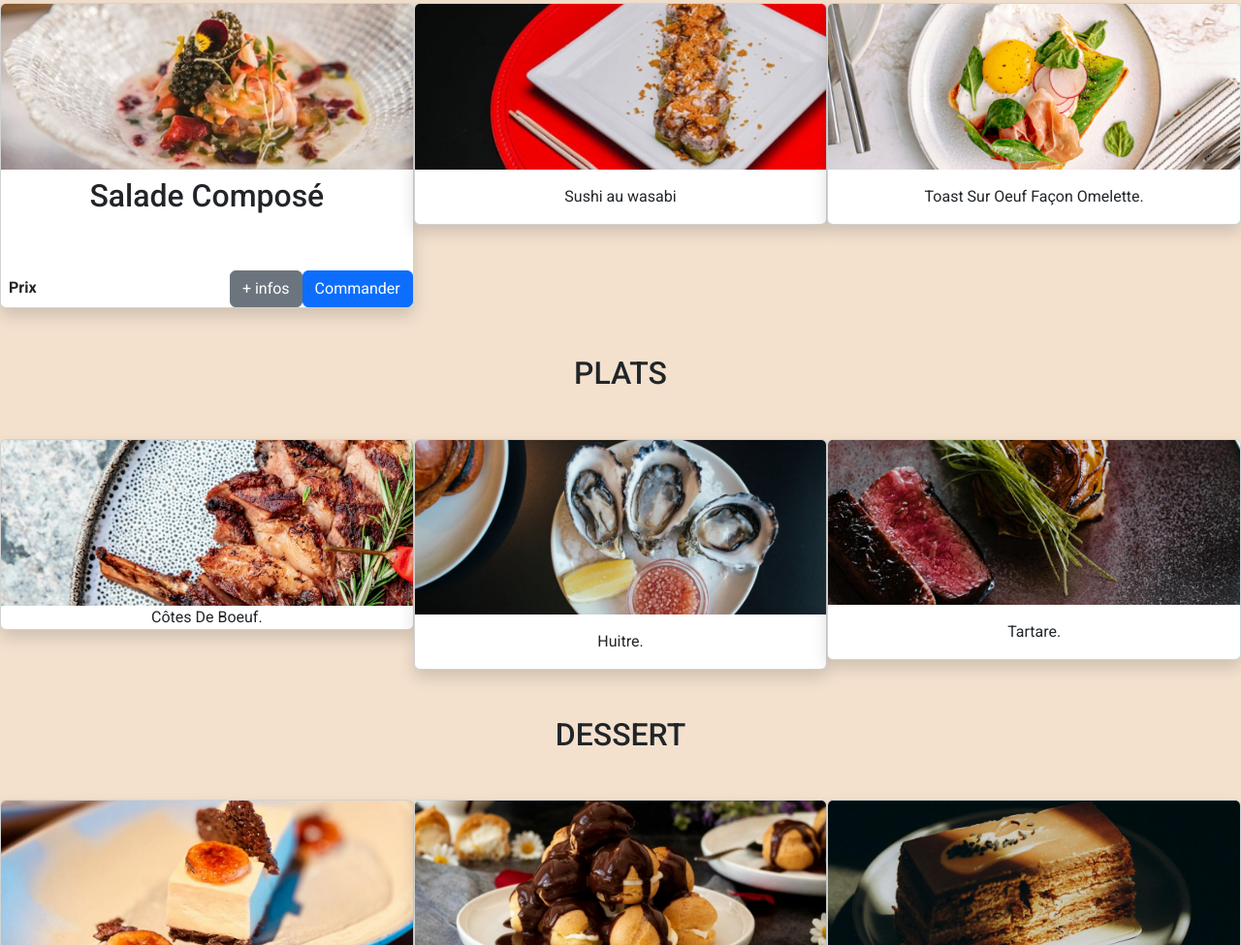
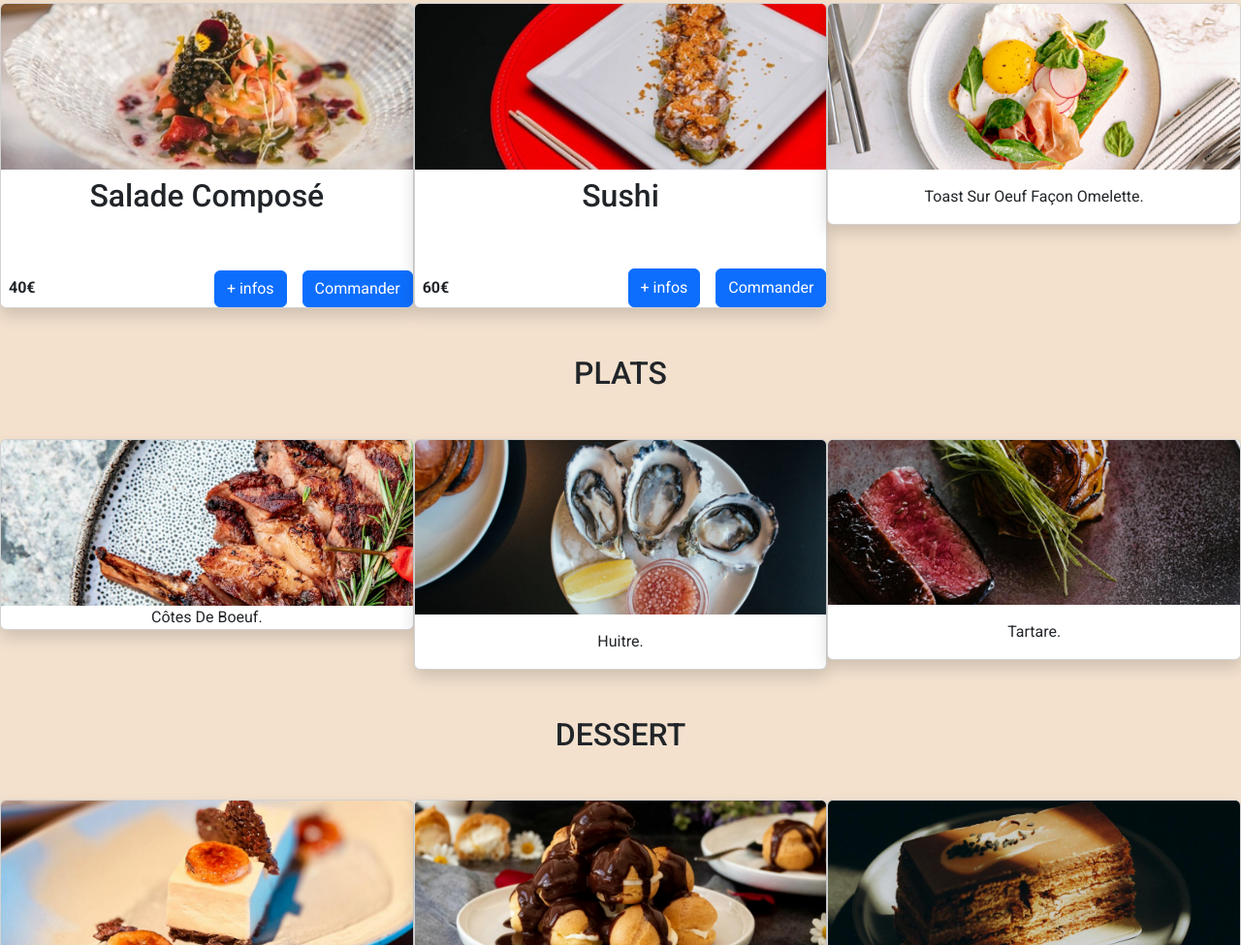
Before and after one commit to ichdev-art/gastrotimereal, a website: page index.html in a window 1280 px wide. Shown: the part 863-1838 px from the top of the page at 97% size. Drawn offline with nearby package versions, Linux system fonts and the light colour scheme.

Commit message:
mon avancer en tant que developpeur web

```diff
--- a/css/style.css
+++ b/css/style.css
@@ -88,3 +88,7 @@ body {
     left: 38%;
     opacity: 80%;
 }
+.d-flex {
+    flex-direction: row;
+    flex-wrap: nowrap;
+}
--- a/index.html
+++ b/index.html
@@ -34,11 +34,13 @@
                 <div class="carousel-item millefeuille">
                 </div>
             </div>
-            <button class="carousel-control-prev" type="button" data-bs-target="#carouselExampleAutoplaying" data-bs-slide="prev">
+            <button class="carousel-control-prev" type="button" data-bs-target="#carouselExampleAutoplaying"
+                data-bs-slide="prev">
                 <span class="carousel-control-prev-icon" aria-hidden="carousel"></span>
                 <span class="visually-hidden">Previous</span>
             </button>
-            <button class="carousel-control-next" type="button" data-bs-target="#carouselExampleAutoplaying" data-bs-slide="next">
+            <button class="carousel-control-next" type="button" data-bs-target="#carouselExampleAutoplaying"
+                data-bs-slide="next">
                 <span class="carousel-control-next-icon" aria-hidden="carousel"></span>
                 <span class="visually-hidden">Next</span>
             </button>
@@ -61,8 +63,10 @@
             <div class="card-first">
                 <h2 class="text-center text-capitalize m-2">Salade composé</h2>
                 <div class="price d-flex align-items-end pt-5">
-                    <div class="p-2 flex-grow-1 fw-bold">Prix</div>
-                    <button type="button" class="btn btn-secondary" data-bs-container="body" data-bs-toggle="popover" data-bs-placement="top" data-bs-content="Top popover">
+                    <div class="p-2 flex-grow-1 fw-bold">40€</div>
+                    <button type="button" class="btn btn-primary me-3" data-bs-toggle="popover" data-bs-placement="right"
+                        data-bs-custom-class="custom-popover" data-bs-title="Salade Composé"
+                        data-bs-content="Salade, radis, crevette,pomme de p.">
                         + infos
                     </button>
                     <button type="button" class="btn btn-primary" data-bs-toggle="modal" data-bs-target="#exampleModal">
@@ -70,18 +74,21 @@
                     </button>
 
                     <!-- Modal -->
-                      <div class="modal fade" id="exampleModal" tabindex="-1" aria-labelledby="exampleModalLabel" aria-hidden="true">
+                    <div class="modal fade" id="exampleModal" tabindex="-1" aria-labelledby="exampleModalLabel"
+                        aria-hidden="true">
                         <div class="modal-dialog">
                             <div class="modal-content">
                                 <div class="modal-header">
                                     <h1 class="modal-title fs-5" id="exampleModalLabel">Bonne Appétit !</h1>
-                              <button type="button" class="btn-close" data-bs-dismiss="modal" aria-label="Close"></button>
+                                    <button type="button" class="btn-close" data-bs-dismiss="modal"
+                                        aria-label="Close"></button>
                                 </div>
                                 <div class="modal-body">
                                     Votre plat et en préparation
                                 </div>
                                 <div class="modal-footer">
-                              <button type="button" class="btn btn-secondary" data-bs-dismiss="modal">Fermer</button>
+                                    <button type="button" class="btn btn-secondary"
+                                        data-bs-dismiss="modal">Fermer</button>
                                     <button type="button" class="btn btn-primary">Payer</button>
                                 </div>
                             </div>
@@ -92,8 +99,19 @@
         </div>
         <div class="card shadow rounded">
             <img src="./imgentree/sushi.jpg" class="card-img-top" alt="...">
-            <div class="card-body">
-              <p class="card-text text-center">Sushi au wasabi</p>
+            <div class="card-body p-0">
+                <h2 class="text-center m-2">Sushi</h2>
+                <div class="prix d-flex pt-5">
+                <div class="p-2 flex-grow-1 fw-bold">60€</div>
+                    <button type="button" class="btn btn-primary me-3" data-bs-toggle="popover" data-bs-placement="right"
+                        data-bs-custom-class="custom-popover" data-bs-title="Sushi Wasabi"
+                        data-bs-content="Riz, Sauce créme, wasabi, cripsy oignon.">
+                        + infos
+                    </button>
+                    <button type="button" class="btn btn-primary" data-bs-toggle="modal" data-bs-target="#exampleModal">
+                        Commander
+                    </button>
+                </div>
             </div>
         </div>
         <div class="card shadow rounded">
@@ -181,8 +199,15 @@
 
     <script src="node_modules\bootstrap\dist\js\bootstrap.js"></script>
     <script src="node_modules\bootstrap\dist\js\bootstrap.bundle.min.js"></script>
-    <script src="node_modules\bootstrap\dist\js\bootstrap.bundle.js"></script>
-    <script src="node_modules\@popperjs\core\dist\umd\popper.min.js"></script>
+    <script>
+        document.addEventListener('DOMContentLoaded', function () {
+            const popoverTriggerList = [].slice.call(document.querySelectorAll('[data-bs-toggle="popover"]'));
+            popoverTriggerList.forEach(function (popoverTriggerEl) {
+                new bootstrap.Popover(popoverTriggerEl);
+            });
+        });
+    </script>
+
 </body>
 
 </html>
```
Lines whose indentation alone changed are shown as unchanged.
